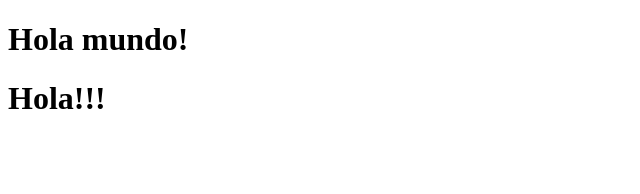
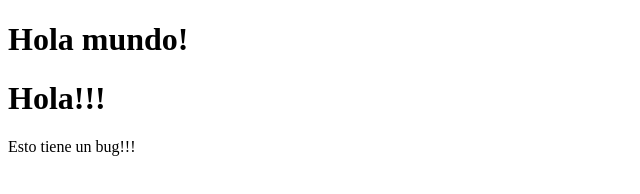
Before and after one commit to EzeSullca/PRIMER_PROYECTO_REPO_UTN_2026, a plain HTML site: page index.html in a window 1280 px wide. Shown: the whole page, without its empty margins (0-640 px from the left). Drawn offline with Linux system fonts and the light colour scheme.

Commit message:
parrafo nuevo, ojo!!

```diff
--- a/index.html
+++ b/index.html
@@ -8,5 +8,6 @@
 <body>
     <h1>Hola mundo!</h1>
     <h1>Hola!!!</h1>
+    <p>Esto tiene un bug!!!
 </body>
 </html>
```
Also changed, not shown: 1 other file.
